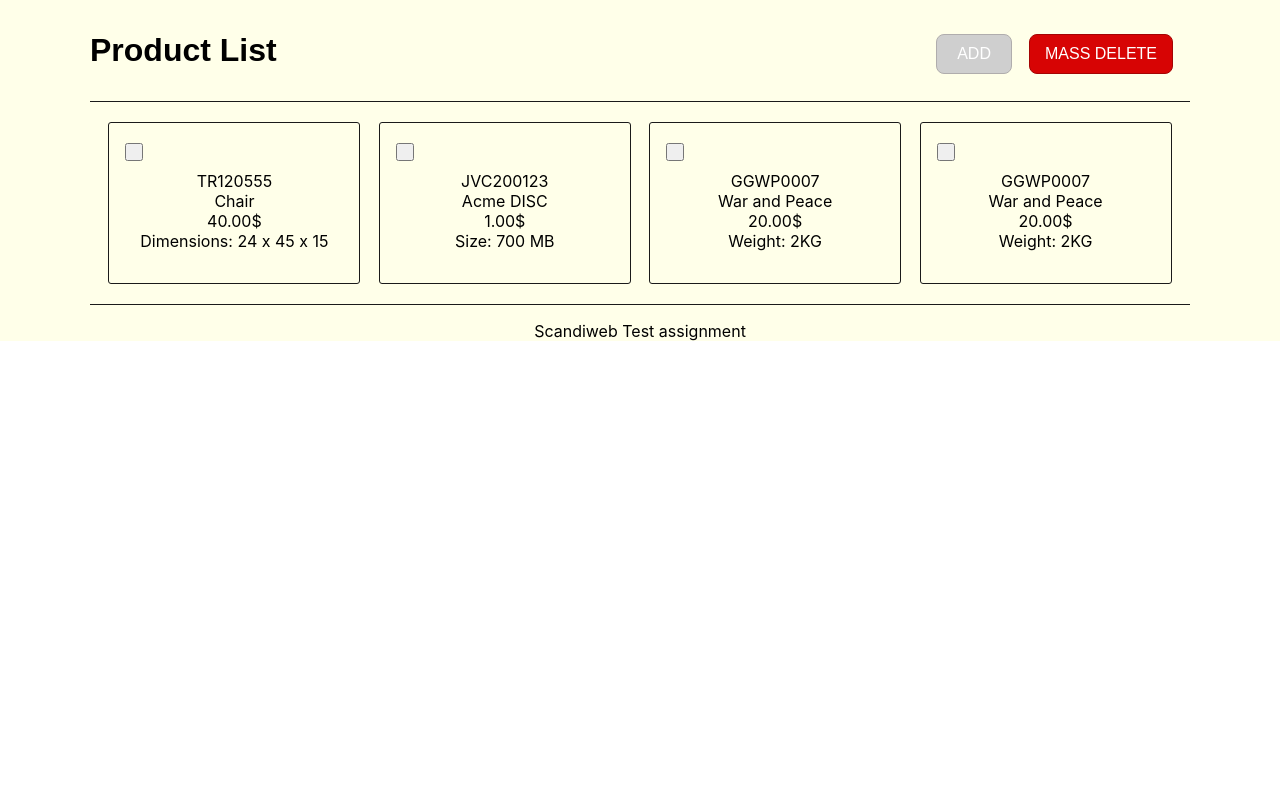
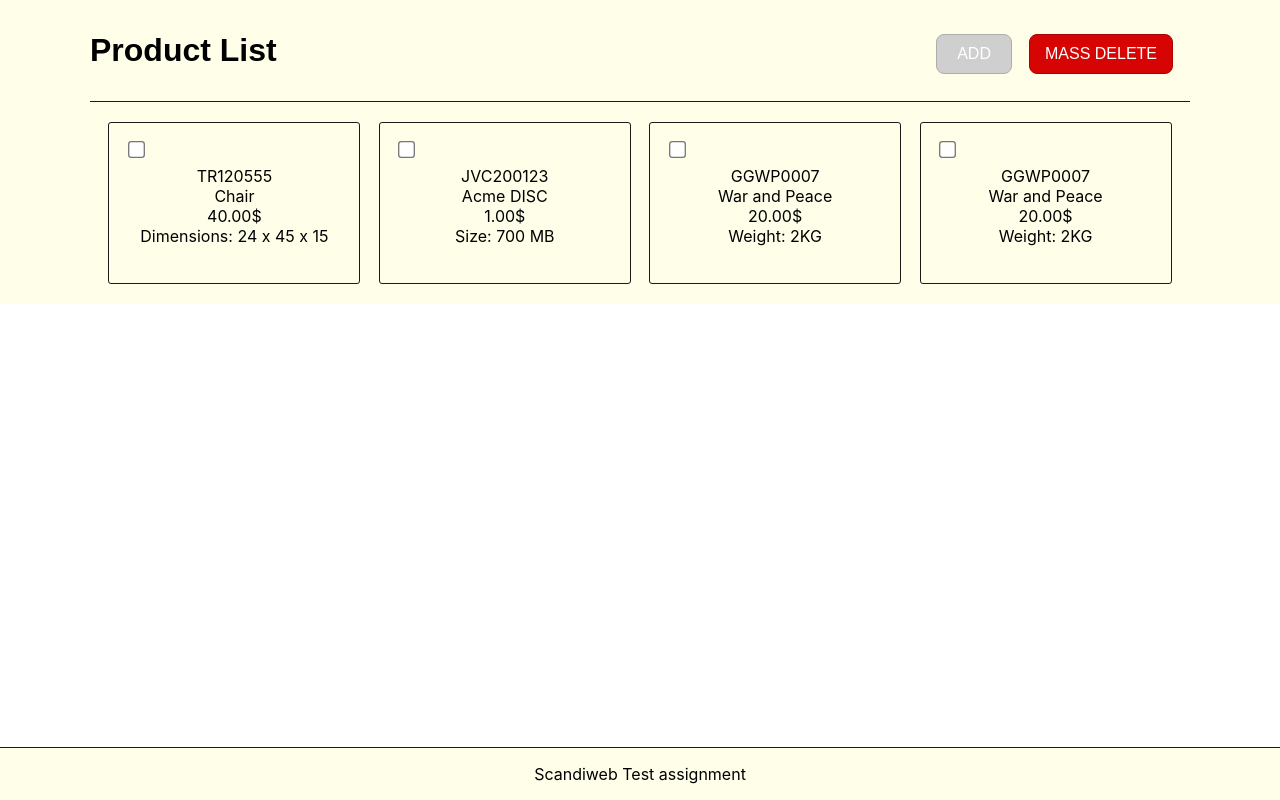
Before and after one commit to hazelilla/scandiweb-task, a React (Create React App) app: page / in a window 1280 px wide. Built offline with nearby package versions, Linux system fonts and the light colour scheme.

Commit message:
Checkbox addition

```diff
--- a/src/pages/home/HomePage.css
+++ b/src/pages/home/HomePage.css
@@ -1,7 +1,6 @@
 .home {
     text-align: center;
     background-color: #ffffe9;
-
     margin-inline: 90px;
   }
 
@@ -74,11 +73,8 @@
     width: 250px;
   }
 
-  .boxElements {
-
-  }
-
   .checkbox {
+    transform: scale(1.3);
     padding: 7px;
     margin-right: 200px;
     margin-bottom: 10px;
@@ -91,5 +87,11 @@
   }
 
   .homeFooter {
+    background-color: #ffffe9;
     border-top: 1px solid #1a1a1a;
+    text-align: center;
+    position: fixed;
+    left: 0;
+    bottom: 0;
+    width: 100%;
   }
--- a/src/pages/home/HomePage.js
+++ b/src/pages/home/HomePage.js
@@ -1,7 +1,15 @@
+import React, { useState } from 'react';
 import './HomePage.css';
 
 
 function HomePage() {
+
+  const [isChecked, setIsChecked] = useState(false);
+
+  function handleCheckboxChange() {
+    setIsChecked(!isChecked);
+  }
+
   return (
     <div className="home">
 
@@ -25,7 +33,7 @@ function HomePage() {
         <div className="box">
           <div className="boxElements">
 
-          <button className="checkbox"/>
+          <input className="checkbox" type="checkbox" checked={isChecked} onChange={handleCheckboxChange}/>
 
           <p className="informations">
             TR120555
@@ -47,7 +55,7 @@ function HomePage() {
         <div className="box">
           <div className="boxElements">
 
-          <button className="checkbox"/>
+          <input className="checkbox" type="checkbox"/>
 
           <p className="informations">
             JVC200123
@@ -69,7 +77,7 @@ function HomePage() {
         <div className="box">
           <div className="boxElements">
 
-          <button className="checkbox"/>
+          <input className="checkbox" type="checkbox"/>
 
           <p className="informations">
             GGWP0007
@@ -91,7 +99,7 @@ function HomePage() {
         <div className="box">
           <div className="boxElements">
 
-          <button className="checkbox"/>
+          <input className="checkbox" type="checkbox"/>
 
           <p className="informations">
             GGWP0007
@@ -114,6 +122,7 @@ function HomePage() {
       <footer className="homeFooter">
         <p>Scandiweb Test assignment</p>
       </footer>
+
     </div>
   );
 }
```
